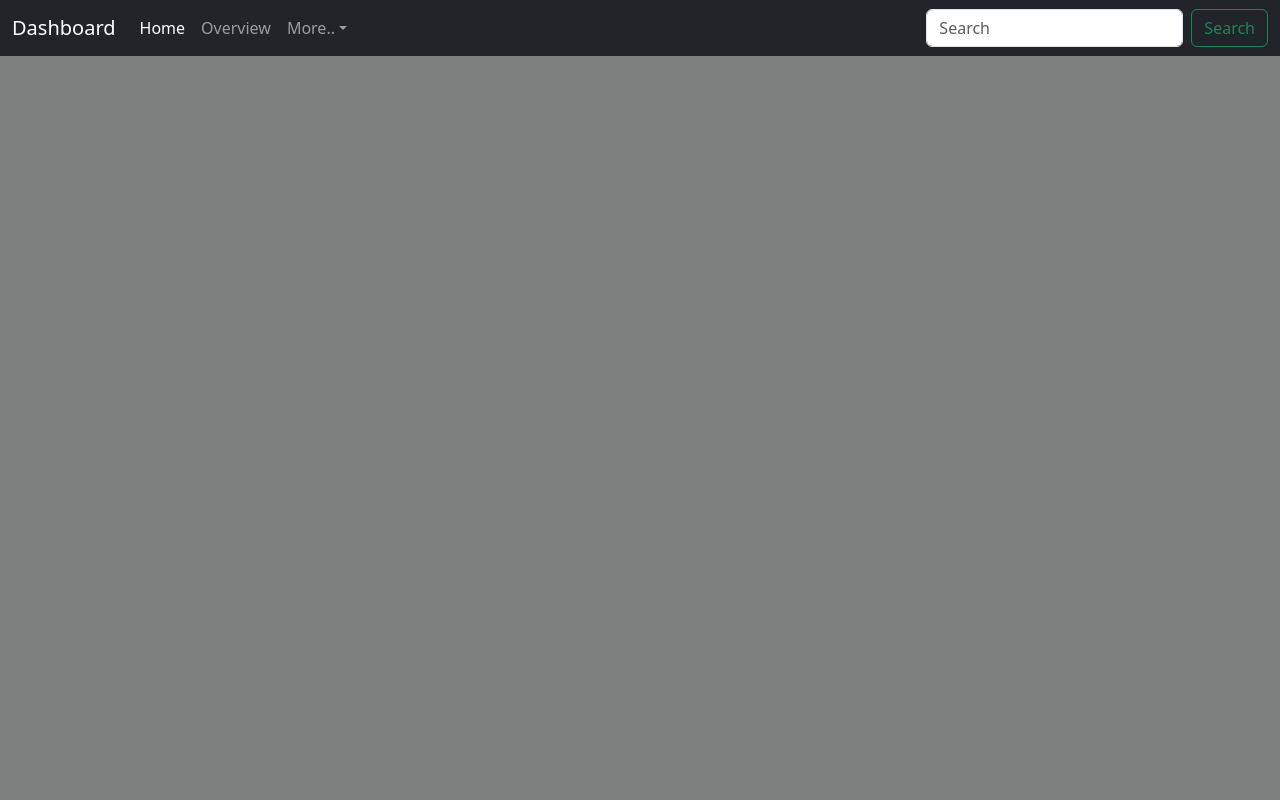
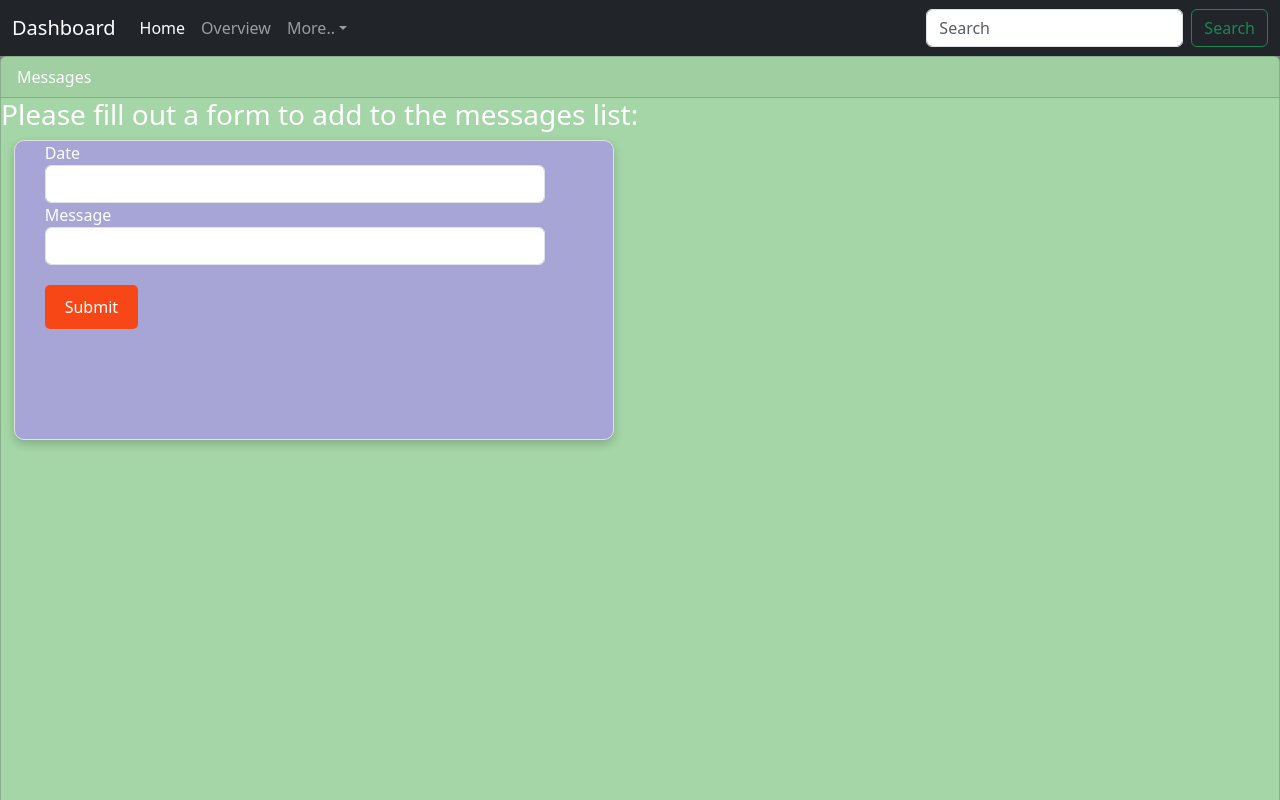
Before and after one commit to O-Franks/dashboard, a React (Create React App) app: page /messages in a window 1280 px wide. Shown: the top 800 px of the page. Built offline with nearby package versions, Linux system fonts and the light colour scheme.

Commit message:
added messages page and started creating a form

```diff
--- a/public/index.html
+++ b/public/index.html
@@ -31,7 +31,7 @@
       work correctly both with client-side routing and a non-root public URL.
       Learn how to configure a non-root public URL by running `npm run build`.
     -->
-    <title>React App</title>
+    <title>Apprentice Dashboard</title>
   </head>
   <body>
     <noscript>You need to enable JavaScript to run this app.</noscript>
--- a/src/App.js
+++ b/src/App.js
@@ -3,6 +3,7 @@ import Navbar from "./components/Navbar";
 import Overview from "./pages/Overview";
 import { Routes, Route } from "react-router-dom";
 import Home from "./pages/Home";
+import Messages from "./pages/Messages";
 
 function App() {
   return (
@@ -12,6 +13,7 @@ function App() {
       <Routes>
         <Route path="/" className="background" element={<Home />} />
         <Route path="/overview" className="background" element={<Overview />} />
+        <Route path="/messages" className="background" element={<Messages />} />
       </Routes>
     </div>
   );
--- a/src/pages/Home.js
+++ b/src/pages/Home.jsx
@@ -30,7 +30,7 @@ export default function Home() {
 
   return (
     <div>
-      <Card text="white" style={{ backgroundColor: "#A5D6A7" }}>
+      <Card text="white" style={{ backgroundColor: "#A5D6A7", height: 1000 }}>
         <Card.Header>Home</Card.Header>
         <Card.Body>
           <Card.Title>intro </Card.Title>
--- /dev/null
+++ b/src/pages/Messages.jsx
@@ -0,0 +1,41 @@
+import React, { useState } from "react";
+import Card from "react-bootstrap/Card";
+import "./Pages.css/Messages.css";
+
+function Messages() {
+  const [message, setMessage] = useState("");
+
+  const handleEvent = (event) => {
+    setMessage(event.target.value);
+  };
+
+  return (
+    <div>
+      <Card style={{ backgroundColor: "#A5D6A7", height: 1000 }} text="white">
+        <Card.Header>Messages</Card.Header>
+        <h3>Please fill out a form to add to the messages list: </h3>
+
+        <div className="border">
+          <form className="form">
+            <div class="form-group">
+              <label for="date">Date</label>
+              <input type="email" class="form-control" id="date" />
+            </div>
+
+            <div class="form-group">
+              <label for="Message">Message</label>
+              <input type="email" class="form-control" id="date" />
+            </div>
+          </form>
+          <button type="button" className="submit">
+            Submit
+          </button>
+        </div>
+
+        <h2>{message}</h2>
+      </Card>
+    </div>
+  );
+}
+
+export default Messages;
--- /dev/null
+++ b/src/pages/Pages.css/Messages.css
@@ -0,0 +1,30 @@
+.border {
+  background-color: #a7a5d6;
+  width: 600px;
+  height: 300px;
+  border: 2px solid #333; /* Thicker, darker border */
+  border-radius: 10px; /* More rounded corners */
+  box-shadow: 0 4px 10px rgba(0, 0, 0, 0.2);
+  margin-left: 1%;
+}
+
+.form {
+  width: 500px;
+  margin-left: 5%;
+}
+
+.submit {
+  background-color: #f74717; /* Green */
+  color: white;
+  border: none;
+  border-radius: 5px;
+  padding: 10px 20px;
+  cursor: pointer;
+  transition: background-color 0.3s;
+  margin-top: 20px;
+  margin-left: 5%;
+}
+
+.submit:hover {
+  background-color: #45a049; /* Darker green on hover */
+}
```
Also changed, not shown: src/pages/Overview.jsx (renamed from src/pages/Overview.js).
